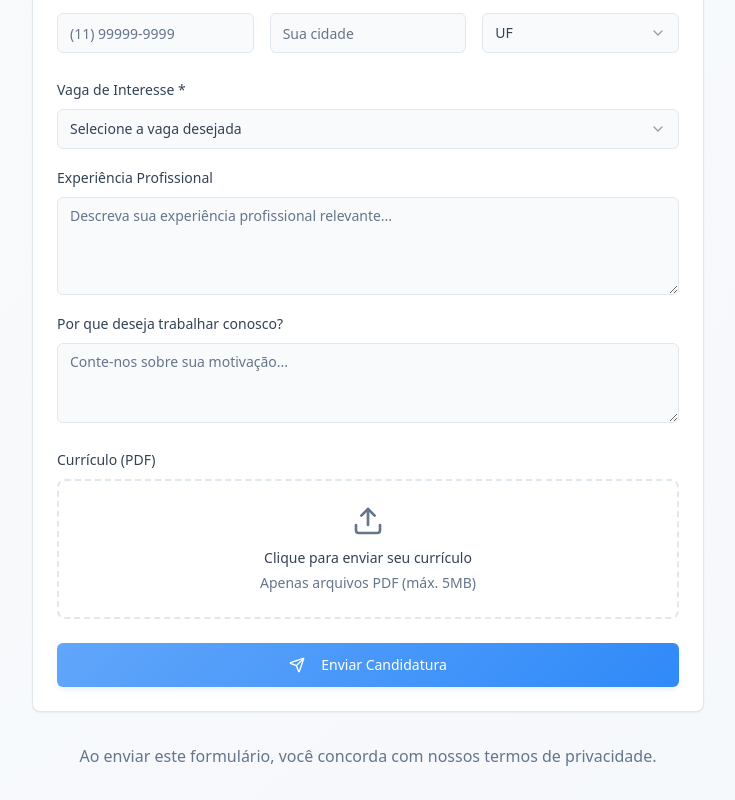
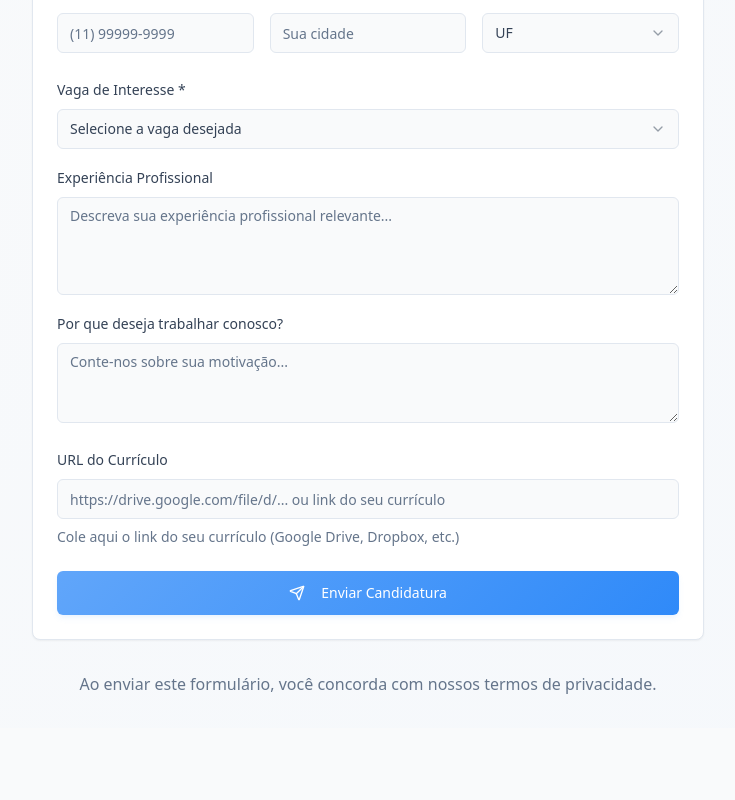
Before and after one commit to josedesenvolvedor5-lang/sheet-recruit-flow, a React (Vite) app: page / in a window 1280 px wide. Shown: the part 498-1298 px from the top of the page, without its empty margins (272-1007 px from the left). After the commit the page ends 1226 px from the top, so only its background shows below. Built offline with nearby package versions, Linux system fonts and the light colour scheme.

Commit message:
Change curriculum input to URL

```diff
--- a/src/components/hr/PublicForm.tsx
+++ b/src/components/hr/PublicForm.tsx
@@ -14,7 +14,7 @@ import {
   Phone,
   MapPin,
   Briefcase,
-  Upload,
+  Link,
   Send,
   CheckCircle,
   Building2
@@ -29,12 +29,12 @@ interface FormData {
   position: string;
   experience: string;
   motivation: string;
-  resume?: File;
+  resumeUrl: string;
 }
 
 const PublicForm: React.FC = () => {
   const { toast } = useToast();
-  const { addCandidate, uploadResume } = useFirebase();
+  const { addCandidate } = useFirebase();
   const [formData, setFormData] = useState<FormData>({
     name: '',
     email: '',
@@ -43,7 +43,8 @@ const PublicForm: React.FC = () => {
     state: '',
     position: '',
     experience: '',
-    motivation: ''
+    motivation: '',
+    resumeUrl: ''
   });
   const [isSubmitting, setIsSubmitting] = useState(false);
   const [isSubmitted, setIsSubmitted] = useState(false);
@@ -69,18 +70,6 @@ const PublicForm: React.FC = () => {
     setFormData(prev => ({ ...prev, [field]: value }));
   };
 
-  const handleFileChange = (e: React.ChangeEvent<HTMLInputElement>) => {
-    const file = e.target.files?.[0];
-    if (file && file.type === 'application/pdf') {
-      setFormData(prev => ({ ...prev, resume: file }));
-    } else {
-      toast({
-        title: "Formato inválido",
-        description: "Por favor, envie apenas arquivos PDF.",
-        variant: "destructive"
-      });
-    }
-  };
 
   const handleSubmit = async (e: React.FormEvent) => {
     e.preventDefault();
@@ -107,17 +96,13 @@ const PublicForm: React.FC = () => {
         position: formData.position,
         experience: formData.experience,
         motivation: formData.motivation,
+        resumeUrl: formData.resumeUrl,
         status: 'pending' as const,
         currentStage: 'Análise de Currículo'
       };
 
       // Adicionar candidato ao Firebase
-      const candidateId = await addCandidate(candidateData);
-
-      // Upload do currículo se fornecido
-      if (formData.resume && candidateId) {
-        await uploadResume(formData.resume, candidateId);
-      }
+      await addCandidate(candidateData);
 
       setIsSubmitted(true);
       toast({
@@ -154,7 +139,7 @@ const PublicForm: React.FC = () => {
                   setIsSubmitted(false);
                   setFormData({
                     name: '', email: '', phone: '', city: '', state: '',
-                  position: '', experience: '', motivation: ''
+                    position: '', experience: '', motivation: '', resumeUrl: ''
                   });
                 }}
               className="bg-gradient-primary text-white"
@@ -303,29 +288,19 @@ const PublicForm: React.FC = () => {
                 </div>
               </div>
 
-              {/* Upload de Currículo */}
+              {/* URL do Currículo */}
               <div className="space-y-2">
-                <Label htmlFor="resume">Currículo (PDF)</Label>
-                <div className="border-2 border-dashed border-border rounded-lg p-6 text-center hover:bg-accent/50 transition-colors">
-                  <Upload className="w-8 h-8 mx-auto text-muted-foreground mb-2" />
+                <Label htmlFor="resumeUrl">URL do Currículo</Label>
                 <Input
-                    id="resume"
-                    type="file"
-                    accept=".pdf"
-                    onChange={handleFileChange}
-                    className="hidden"
+                  id="resumeUrl"
+                  type="url"
+                  value={formData.resumeUrl}
+                  onChange={(e) => handleInputChange('resumeUrl', e.target.value)}
+                  placeholder="https://drive.google.com/file/d/... ou link do seu currículo"
                 />
-                  <Label htmlFor="resume" className="cursor-pointer">
-                    {formData.resume ? (
-                      <span className="text-success font-medium">{formData.resume.name}</span>
-                    ) : (
-                      <>
-                        <span className="font-medium">Clique para enviar seu currículo</span>
-                        <p className="text-sm text-muted-foreground mt-1">Apenas arquivos PDF (máx. 5MB)</p>
-                      </>
-                    )}
-                  </Label>
-                </div>
+                <p className="text-sm text-muted-foreground">
+                  Cole aqui o link do seu currículo (Google Drive, Dropbox, etc.)
+                </p>
               </div>
 
               {/* Submit Button */}
```
Lines whose indentation alone changed are shown as unchanged.
